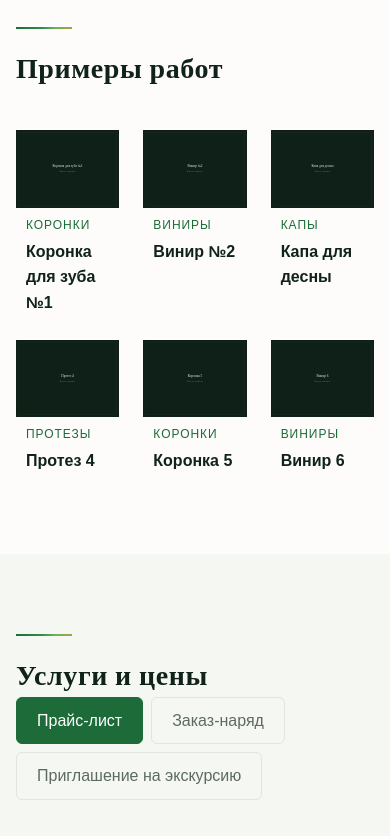
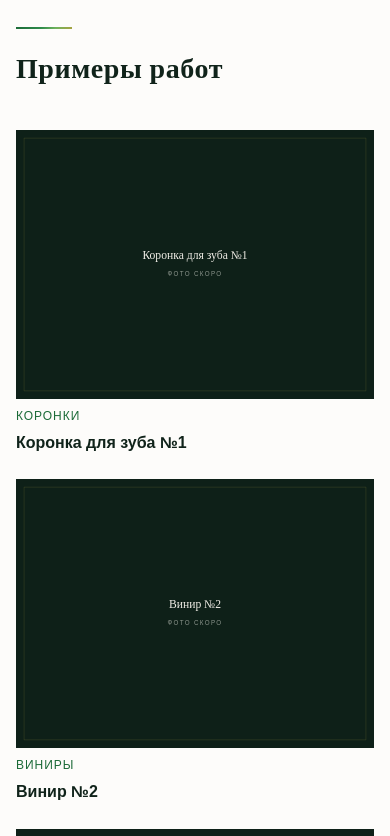
Before and after one commit to liahrothstein/dental-lab-landing, a React (Vite) app: page / in a window 390 px wide. Shown: the part 800-1636 px from the top of the page. Built offline with nearby package versions, Linux system fonts and the light colour scheme; a web font is replaced by a local one.

Commit message:
fix: mobile works grid and slider arrows

```diff
--- a/src/entities/reviews/ui/ReviewCard.scss
+++ b/src/entities/reviews/ui/ReviewCard.scss
@@ -11,6 +11,8 @@
   gap: 16px;
   text-align: center;
   max-width: 560px;
+  flex: 1 1 auto;
+  min-width: 0;
 
   &__avatar {
     width: 64px;
--- a/src/shared/sass/base/_responsive.scss
+++ b/src/shared/sass/base/_responsive.scss
@@ -1,21 +1,89 @@
 @media (max-width: 1024px) {
-  .works-section .works-grid { grid-template-columns: repeat(2, 1fr); }
-  .team-section .team-grid { grid-template-columns: repeat(2, 1fr); }
+  .works-section .works-grid {
+    grid-template-columns: repeat(2, 1fr);
+  }
+
+  .team-section .team-grid {
+    grid-template-columns: repeat(2, 1fr);
+  }
 }
+
 @media (max-width: 768px) {
-  .footer .footer-content { flex-direction: column; text-align: center; gap: 16px; }
-  .team-section .team-cta { padding: 48px 0; margin-top: 56px; }
-  .reviews-section .slider { gap: 12px; }
+  .footer .footer-content {
+    flex-direction: column;
+    text-align: center;
+    gap: 16px;
+  }
+
+  .team-section .team-cta {
+    padding: 48px 0;
+    margin-top: 56px;
+  }
+
+  .reviews-section .slider {
+    gap: 12px;
+  }
 }
+
 @media (max-width: 640px) {
-  .works-section .works-grid { grid-template-columns: 1fr; }
-  .team-section .team-grid { grid-template-columns: 1fr; }
-  .team-section .vacancies-grid { grid-template-columns: 1fr; }
-  .services-section .tabs { flex-wrap: wrap; }
-  .services-section .price-row { flex-direction: column; align-items: flex-start; gap: 8px; }
-  .about-section .about-section__stats { flex-wrap: wrap; gap: 32px; }
-  .reviews-section .review-card { padding: 20px; max-width: 100%; }
-  section#hero { padding: 64px 0 40px; min-height: 60vh; }
-  .container { padding-left: 16px; padding-right: 16px; }
-  .footer .footer-bottom { font-size: 0.75rem; }
+  .works-section .works-grid {
+    grid-template-columns: 1fr;
+  }
+
+  .team-section .team-grid {
+    grid-template-columns: 1fr;
+  }
+
+  .team-section .vacancies-grid {
+    grid-template-columns: 1fr;
+  }
+
+  .services-section .tabs {
+    flex-wrap: wrap;
+  }
+
+  .services-section .price-row {
+    flex-direction: column;
+    align-items: flex-start;
+    gap: 8px;
+  }
+
+  .about-section .about-section__stats {
+    flex-wrap: wrap;
+    gap: 32px;
+  }
+
+  .reviews-section .review-card {
+    padding: 20px;
+    max-width: 100%;
+  }
+
+  section#hero {
+    padding: 64px 0 40px;
+    min-height: 60vh;
+  }
+
+  .container {
+    padding-left: 16px;
+    padding-right: 16px;
+  }
+
+  .footer .footer-bottom {
+    font-size: 0.75rem;
+  }
+
+  .slider {
+    gap: 12px;
+  }
+
+  .slider__arrow {
+    width: 40px;
+    min-width: 40px;
+    height: 40px;
+  }
+
+  .review-card {
+    max-width: 100%;
+    padding: 20px;
+  }
 }
--- a/src/widgets/sections/ReviewsSection/ui/ReviewsSection.scss
+++ b/src/widgets/sections/ReviewsSection/ui/ReviewsSection.scss
@@ -11,6 +11,8 @@
   justify-content: center;
   gap: 24px;
   margin-top: 40px;
+  max-width: 100%;
+  overflow: hidden;
 }
 
 .slider__arrow {
@@ -23,6 +25,9 @@
   font-size: 1.5rem;
   cursor: pointer;
   transition: 0.2s;
+  flex-shrink: 0;
+  min-width: 44px;
+
   &:hover {
     background: var(--accent-strong);
     color: #fff;
--- a/src/widgets/sections/WorksSection/WorksSection.scss
+++ b/src/widgets/sections/WorksSection/WorksSection.scss
@@ -13,9 +13,12 @@
     grid-template-columns: repeat(3, 1fr);
     gap: 24px;
 
-    .work-category,
-    .work-title {
-      padding-left: 10px;
+    @media (max-width: 1024px) {
+      grid-template-columns: repeat(2, 1fr);
+    }
+
+    @media (max-width: 640px) {
+      grid-template-columns: 1fr;
     }
   }
 }
```
